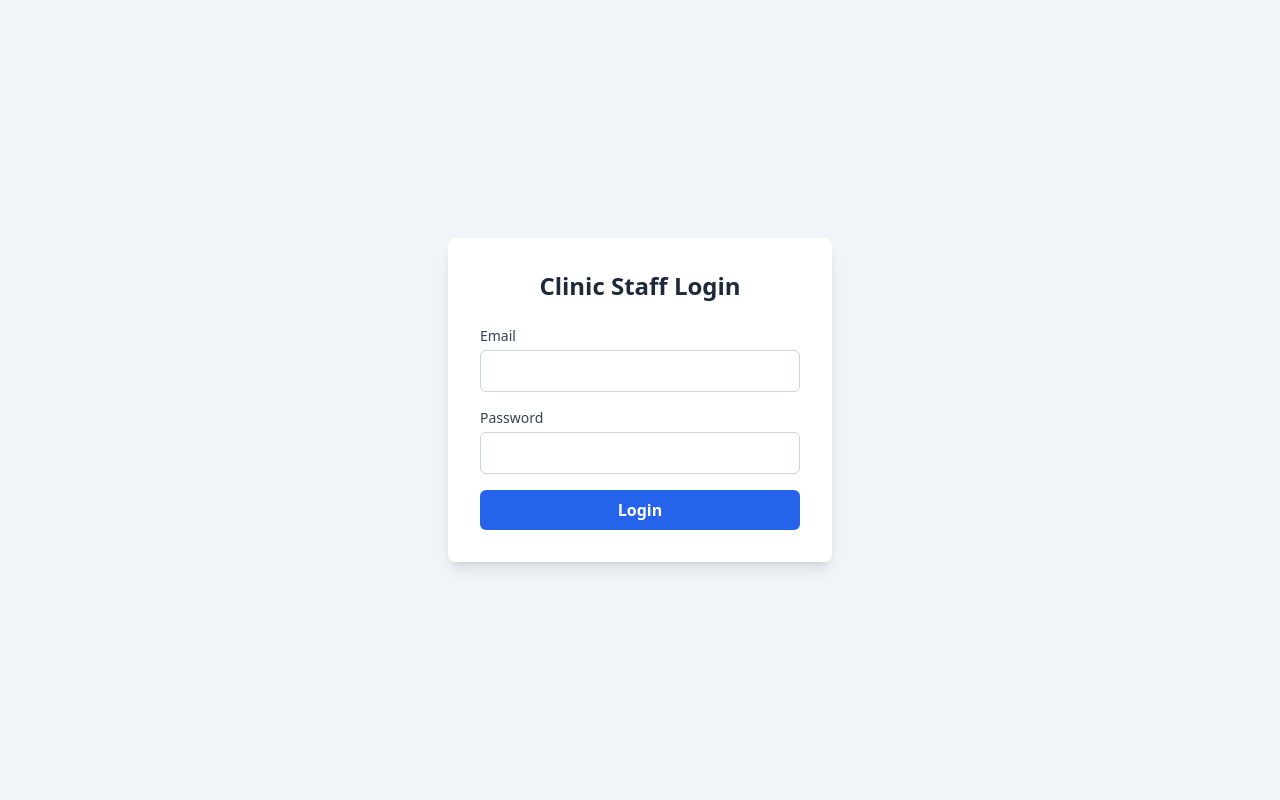
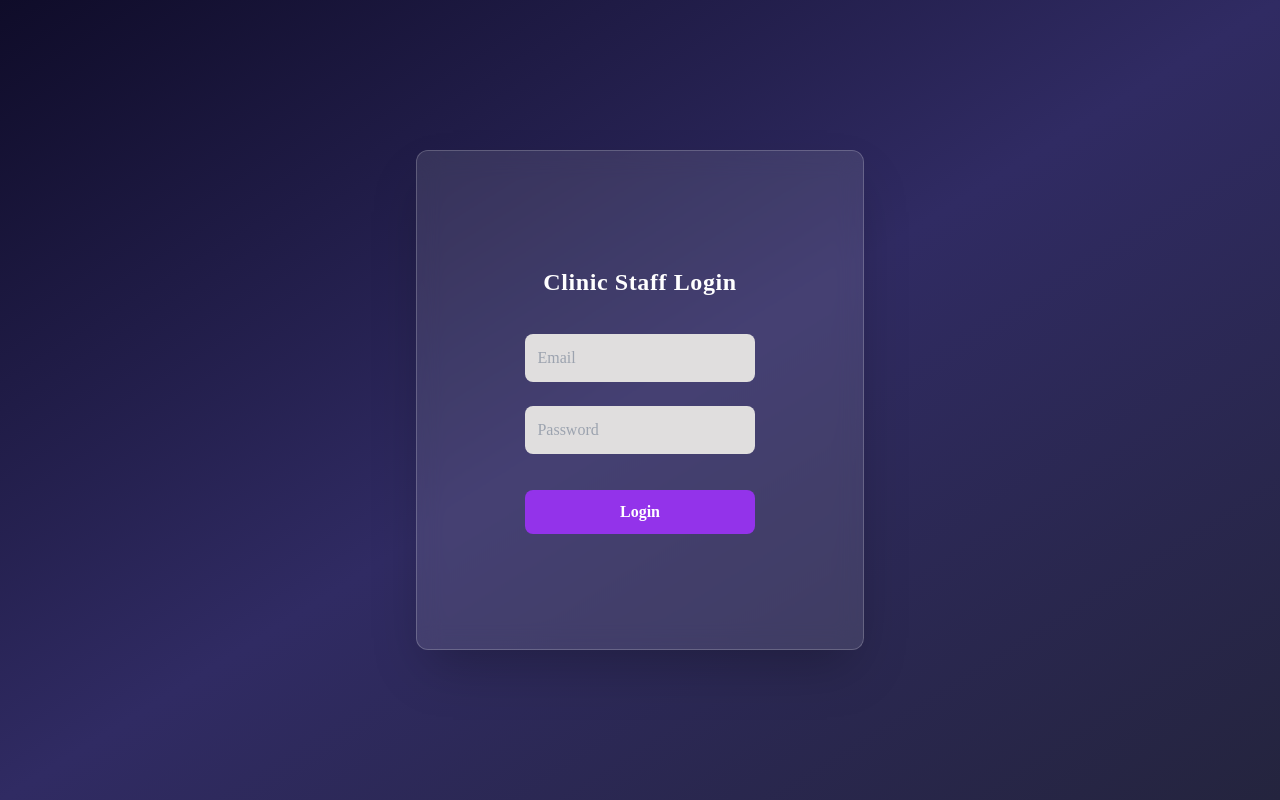
Before and after one commit to Vyshakhhk/clinic-appointment-app, a React (Vite) app: page / in a window 1280 px wide. Built offline with nearby package versions, Linux system fonts and the light colour scheme.

Commit message:
UI: Rebuilt login/signup page with animated glassmorphism design, keeping login logic

```diff
--- a/src/LoginForm.jsx
+++ b/src/LoginForm.jsx
@@ -1,55 +1,96 @@
-import { useState } from 'react';
+import { useState } from "react";
 
 function LoginForm({ onLogin }) {
-  const [email, setEmail] = useState('');
-  const [password, setPassword] = useState('');
-  const [error, setError] = useState('');
+  const [isSignUp, setIsSignUp] = useState(false);
+  const [email, setEmail] = useState("");
+  const [password, setPassword] = useState("");
 
-  const handleSubmit = (e) => {
+  const handleLogin = (e) => {
     e.preventDefault();
-    if (email === 'staff@clinic.com' && password === '123456') {
+    if (email === "staff@clinic.com" && password === "password") {
       onLogin();
     } else {
-      setError('Invalid email or password');
+      alert("Invalid credentials");
     }
   };
 
   return (
-    <div className="min-h-screen flex items-center justify-center bg-slate-100 px-4">
-      <div className="w-full max-w-sm bg-white p-8 rounded-lg shadow-lg">
-        <h2 className="text-2xl font-bold text-center text-slate-800 mb-6">Clinic Staff Login</h2>
-        <form onSubmit={handleSubmit} className="space-y-4">
-          <div>
-            <label className="block text-sm font-medium text-slate-700 mb-1">Email</label>
+    <div className="min-h-screen flex flex-col items-center justify-center bg-gradient-to-br from-[#0f0c29] via-[#302b63] to-[#24243e] font-[Jost] px-4">
+
+
+
+      <div className="relative w-full max-w-md h-[500px] bg-white/10 backdrop-blur-md rounded-xl shadow-2xl overflow-hidden border border-white/20">
+        <input
+          type="checkbox"
+          id="chk"
+          className="peer hidden"
+          checked={isSignUp}
+          onChange={() => setIsSignUp(!isSignUp)}
+        />
+
+        {/* Signup */}
+        <div className={`absolute inset-0 transition-transform duration-700 ${isSignUp ? "translate-y-0" : "-translate-y-full"} z-10`}>
+          <form className="h-full flex flex-col items-center justify-center px-8">
+            <label htmlFor="chk" className="text-3xl text-white font-bold mb-6 cursor-pointer">
+              Sign Up
+            </label>
+            <input type="text" placeholder="Username" className="input-style" />
+            <input type="email" placeholder="Email" className="input-style" />
+            <input type="password" placeholder="Password" className="input-style" />
+            <button type="button" className="btn-style bg-purple-600 hover:bg-purple-700 text-white">Sign Up</button>
+          </form>
+        </div>
+
+        {/* Login */}
+        <div className={`absolute inset-0 transition-transform duration-700 ${isSignUp ? "translate-y-full" : "translate-y-0"} z-20`}>
+          <form className="h-full flex flex-col items-center justify-center px-8" onSubmit={handleLogin}>
+          <label htmlFor="chk" className="text-2xl text-white font-semibold mb-6 cursor-pointer tracking-wide">
+            Clinic Staff Login
+          </label>
+
             <input
               type="email"
+              placeholder="Email"
+              className="input-style"
               value={email}
               onChange={(e) => setEmail(e.target.value)}
-              required
-              className="w-full px-4 py-2 border border-slate-300 rounded-md focus:outline-none focus:ring-2 focus:ring-blue-500"
             />
-          </div>
-          <div>
-            <label className="block text-sm font-medium text-slate-700 mb-1">Password</label>
             <input
               type="password"
+              placeholder="Password"
+              className="input-style"
               value={password}
               onChange={(e) => setPassword(e.target.value)}
-              required
-              className="w-full px-4 py-2 border border-slate-300 rounded-md focus:outline-none focus:ring-2 focus:ring-blue-500"
             />
-          </div>
-          {error && <p className="text-red-500 text-sm">{error}</p>}
-          <button
-            type="submit"
-            className="w-full bg-blue-600 text-white font-semibold py-2 rounded-md hover:bg-blue-700 transition"
-          >
-            Login
-          </button>
-        </form>
+            <button type="submit" className="btn-style bg-purple-600 hover:bg-purple-700 text-white">Login</button>
+          </form>
+        </div>
       </div>
     </div>
   );
 }
 
+// Tailwind helper styles
+const style = document.createElement("style");
+style.innerHTML = `
+.input-style {
+  width: 60%;
+  padding: 12px;
+  margin: 12px 0;
+  border: none;
+  border-radius: 8px;
+  background-color: #e0dede;
+  outline: none;
+}
+.btn-style {
+  width: 60%;
+  padding: 10px;
+  margin-top: 24px;
+  font-weight: bold;
+  border-radius: 8px;
+  transition: background 0.3s ease-in-out;
+}
+`;
+document.head.appendChild(style);
+
 export default LoginForm;
```
